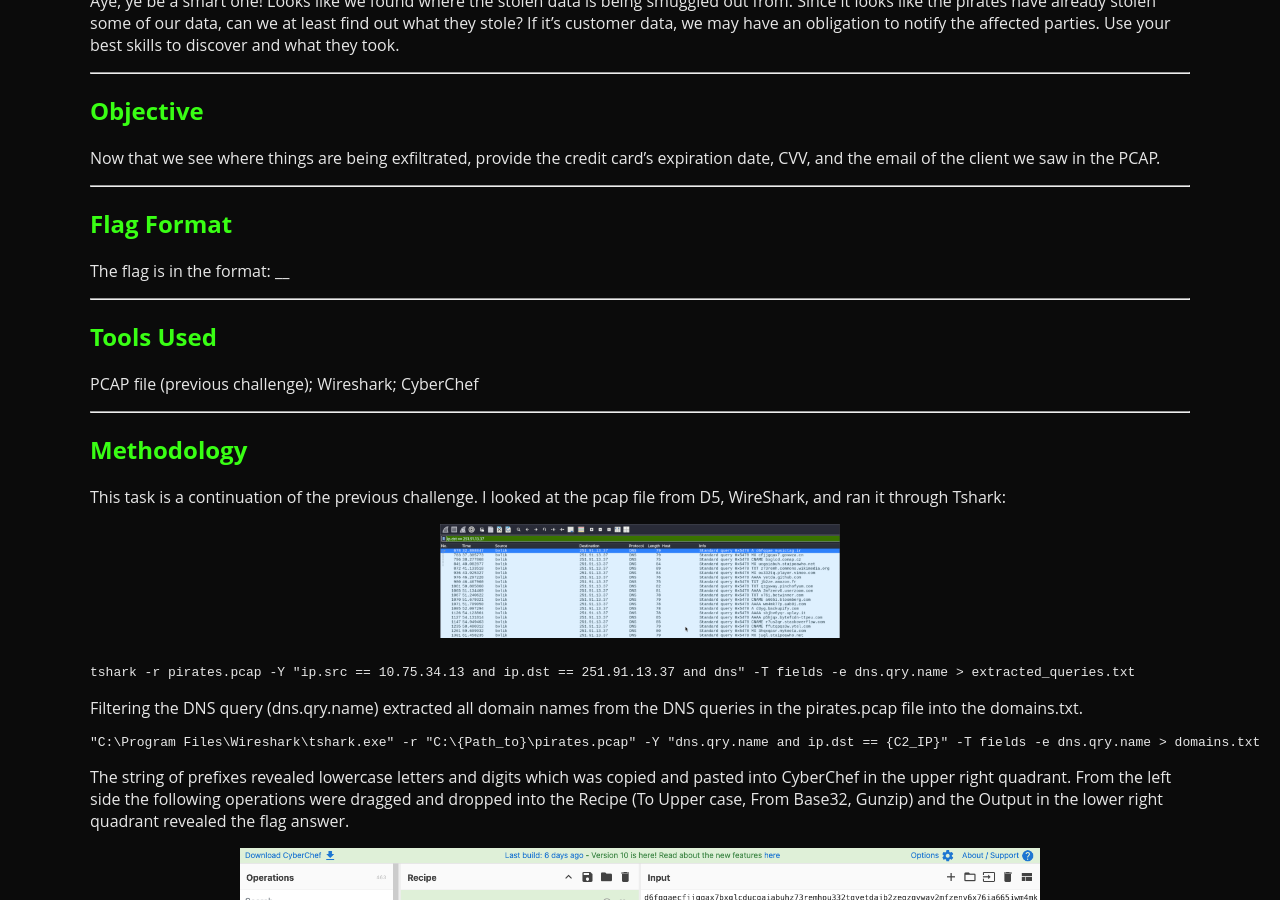
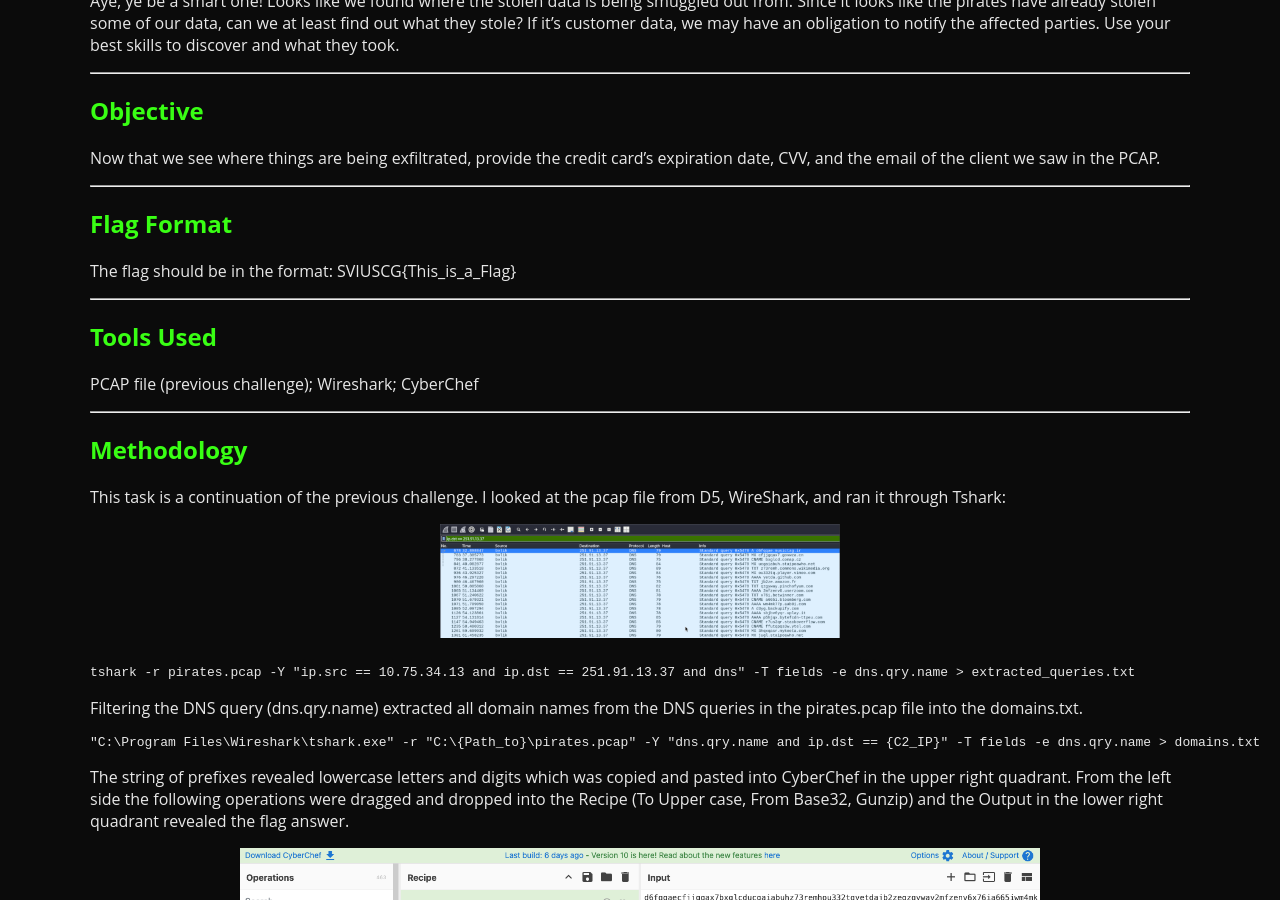
Before and after one commit to glsanclem/2026-US-Cyber-Open-CTF, a Jekyll site: the page built from main_challenges/d6-smuggled-away.md, in a window 1280 px wide and 900 px high, scrolled down 588 px. Built offline with Jekyll 4.4.1, drawn with Linux system fonts in a browser that asks for light colours.

Commit message:
Update flag format in d6-smuggled-away.md

```diff
--- a/main_challenges/d6-smuggled-away.md
+++ b/main_challenges/d6-smuggled-away.md
@@ -26,7 +26,7 @@ Now that we see where things are being exfiltrated, provide the credit card's ex
 ---
 
 ## Flag Format
-The flag is in the format: <CreditCardExpiration>_<CVVofCreditCard>_<email>
+The flag should be in the format: SVIUSCG{This_is_a_Flag}
 
 ---
 
```
